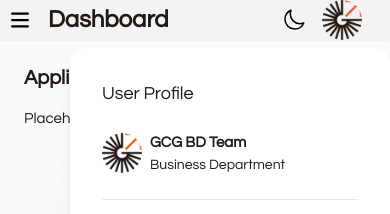
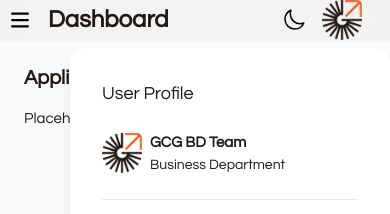
Before and after one commit to kwamevaughan/gcg-interview-evaluation, a Next.js app: page /hr/settings in a window 390 px wide. Both pictures are taken after a click on the element 356 px from the left and 20 px from the top of the page. Shown: the top 214 px of the page. Built offline with nearby package versions, Linux system fonts and the light colour scheme; some icons are missing.

Commit message:
removed border radius

```diff
--- a/src/layouts/hrHeader.js
+++ b/src/layouts/hrHeader.js
@@ -126,7 +126,7 @@ const HRHeader = ({
                         onClick={() => setDropdownOpen(!dropdownOpen)}
                     >
                         <div className="flex items-center gap-2 cursor-pointer">
-                            <div className="w-10 h-10 rounded-full overflow-hidden">
+                            <div className="w-10 h-10 overflow-hidden">
                                 <Image
                                     src={mode === "dark" ? "/favicon-white.png" : "/favicon.png"}
                                     alt="User Profile"
@@ -168,7 +168,7 @@ const HRHeader = ({
                                 <div className="p-8">
                                     <p className="text-lg mb-6">User Profile</p>
                                     <div className="flex items-center gap-2 border-b pb-6 w-full">
-                                        <div className="rounded-full overflow-hidden flex-shrink-0">
+                                        <div className="overflow-hidden flex-shrink-0">
                                             <Image
                                                 src={mode === "dark" ? "/favicon-white.png" : "/favicon.png"}
                                                 alt="User Profile"
--- a/src/layouts/hrSidebar.js
+++ b/src/layouts/hrSidebar.js
@@ -150,7 +150,7 @@ const HRSidebar = ({ isOpen, mode, onLogout, toggleSidebar }) => {
                         {isOpen ? (
                             <div className="flex items-center justify-between w-full">
                                 <div className="flex items-center space-x-4">
-                                    <div className="w-12 h-12 rounded-full overflow-hidden">
+                                    <div className="w-12 h-12 overflow-hidden">
                                         <Image
                                             src={mode === "dark" ? "/favicon-white.png" : "/favicon.png"}
                                             alt="Profile"
```
